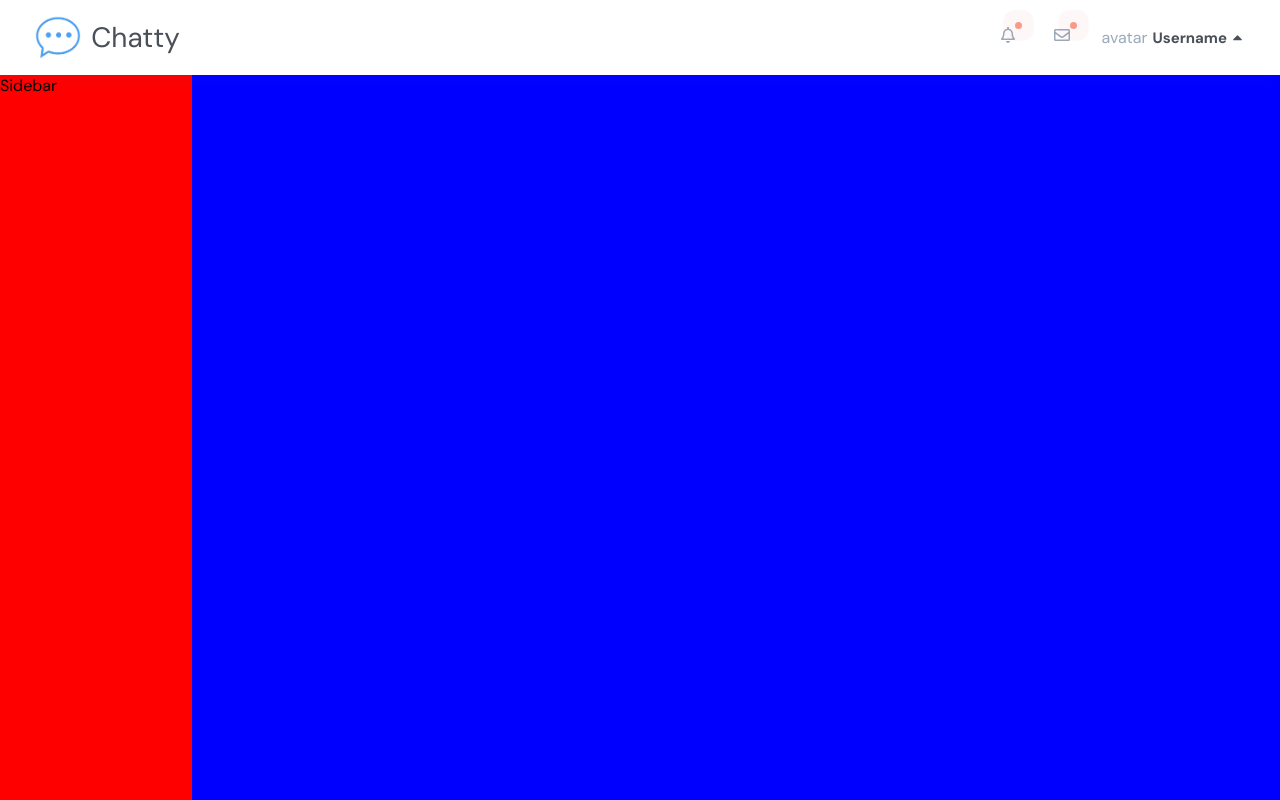
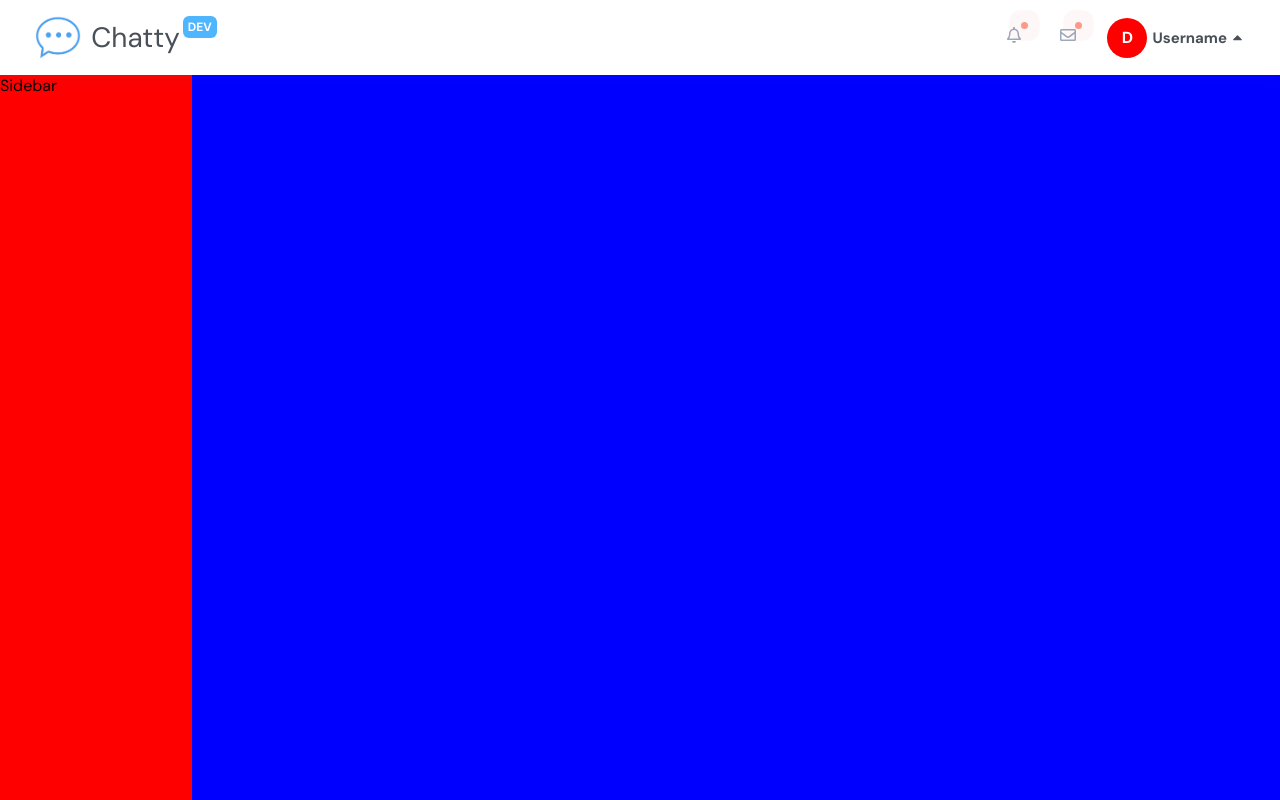
Before and after one commit to TuanMinh7979/mernappfe, a React (Create React App) app: page /app/social in a window 1280 px wide. Built offline with nearby package versions, Linux system fonts and the light colour scheme.

Commit message:
add enviroment to header

```diff
--- a/src/components/header/Header.js
+++ b/src/components/header/Header.js
@@ -3,10 +3,17 @@ import logo from '@assets/images/logo.svg';
 import { FaCaretDown, FaCaretUp, FaRegBell, FaRegEnvelope } from 'react-icons/fa';
 
 import '@components/header/Header.scss';
-
-
+import Avatar from '@components/avatar/Avatar';
+import { Utils } from '@services/utils/utils.service';
 
 const Header = () => {
+    const [environment, setEnvironment] = useState('')
+    const backgroundColor = `${environment === 'DEV' || environment === 'LOCAL' ? '#50b5ff' : environment === 'STG' ? '#e9710f' : ''}`;
+    useEffect(() => {
+        const env = Utils.appEnvironment();
+        setEnvironment(env);
+
+    }, []);
 
     return (
         <>
@@ -17,9 +24,15 @@ const Header = () => {
                         <img src={logo} className="img-fluid" alt="" />
                         <div className="app-name">
                             Chatty
-                            <span className="environment">
-                                DEV
-                            </span>
+                            {environment &&
+                                <span className="environment"
+                                    style={{ backgroundColor: `${backgroundColor}` }}
+
+                                >
+                                    {environment}
+                                </span>
+                            }
+
                         </div>
                     </div>
                     <div className="header-menu-toggle">
@@ -37,9 +50,9 @@ const Header = () => {
                             <span className="header-list-name">
                                 <FaRegBell className="header-list-icon" />
 
-                                    <span className="bg-danger-dots dots" data-testid="notification-dots">
-                                        noti
-                                    </span>
+                                <span className="bg-danger-dots dots" data-testid="notification-dots">
+                                    noti
+                                </span>
 
                             </span>
 
@@ -63,7 +76,14 @@ const Header = () => {
 
                         >
                             <span className="header-list-name profile-image">
-                                avatar
+                                <Avatar name="Danny"
+                                    bgColor="red"
+                                    textColor="#ffffff"
+                                    size={40}
+                                    avatarSrc=""
+                                >
+
+                                </Avatar>
                             </span>
                             <span className="header-list-name profile-name">
                                 Username
--- a/src/services/utils/utils.service.js
+++ b/src/services/utils/utils.service.js
@@ -42,6 +42,15 @@ export class Utils {
     setLoggedin(false)
   }
 
+  static appEnvironment=()=>{
+    const env = process.env.REACT_APP_ENVIROMENT
+    if(env=='development'){
+      return 'DEV'
+    }else if(env=='production'){
+      return 'PRO'
+    }
+  }
+
 
 
 }
```
